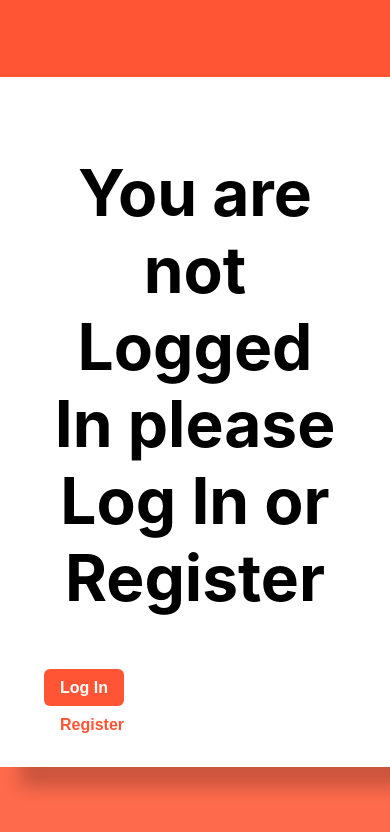
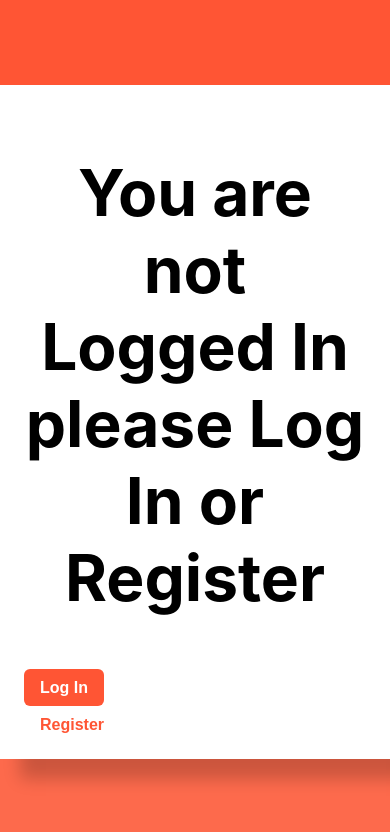
Before and after one commit to josh231101/FitnessClub, a React (Create React App) app in the folder frontend/: page /events in a window 390 px wide. Shown: the top 832 px of the page. Built offline with nearby package versions, Linux system fonts and the light colour scheme.

Commit message:
Rename classes and make responsive new event section

```diff
--- a/frontend/src/pages/EventsPage/EventsPage.css
+++ b/frontend/src/pages/EventsPage/EventsPage.css
@@ -1,4 +1,4 @@
-.events {
+.new-event {
   height: 100vh;
   background-image: -webkit-linear-gradient(
     65deg,
@@ -9,7 +9,7 @@
   justify-content: center;
   align-items: center;
 }
-.events__section {
+.new-event__section {
   padding: 24px 44px;
   background-color: white;
   box-shadow: 20px 20px 16px 0 rgba(0, 0, 0, 0.2);
@@ -37,10 +37,10 @@
   display: flex;
   justify-content: space-evenly;
   align-items: center;
+  gap: 32px;
 }
 .create-event__left {
   float: 0.5;
-  margin-right: 48px;
 }
 .create-event__right {
   flex: 0.5;
@@ -55,3 +55,17 @@
 .create-event__input {
   display: block;
 }
+
+@media screen and (max-width: 768px) {
+  .new-event__section {
+    padding: 16px 24px;
+  }
+  .create-event {
+    flex-direction: column;
+  }
+}
+@media screen and (max-height: 500px) {
+  .new-event {
+    height: 800px;
+  }
+}
--- a/frontend/src/pages/EventsPage/index.js
+++ b/frontend/src/pages/EventsPage/index.js
@@ -51,8 +51,8 @@ const EventsPage = ({ history }) => {
     setThumbnail(null);
   };
   return user ? (
-    <div className="events">
-      <section className="events__section">
+    <div className="new-event">
+      <section className="new-event__section">
         <h3>Create your own event</h3>
         <form className="create-event" onSubmit={submitHandler}>
           <div className="create-event__left">
@@ -155,8 +155,8 @@ const EventsPage = ({ history }) => {
       </section>
     </div>
   ) : (
-    <div className="events">
-      <section className="events__section">
+    <div className="new-event">
+      <section className="new-event__section">
         <h1>You are not Logged In please Log In or Register</h1>
         <button className="btn primary" onClick={() => history.push("/login")}>
           Log In
--- a/frontend/src/pages/Login/index.js
+++ b/frontend/src/pages/Login/index.js
@@ -47,6 +47,7 @@ const Login = ({ history }) => {
     <>
       <Sidebar isOpen={isSidebarOpen} toggle={()=>dispatch({type :'TOGGLE_SIDEBAR'})}/>
       <Navbar toggle={()=>dispatch({type :'TOGGLE_SIDEBAR'})}/>
+      <HeroSection/>
       <section className="container registration">
         <h2>Login</h2>
         <p>
```
Also changed, not shown: 1 other file (tests, documents, lock files or other folders).
